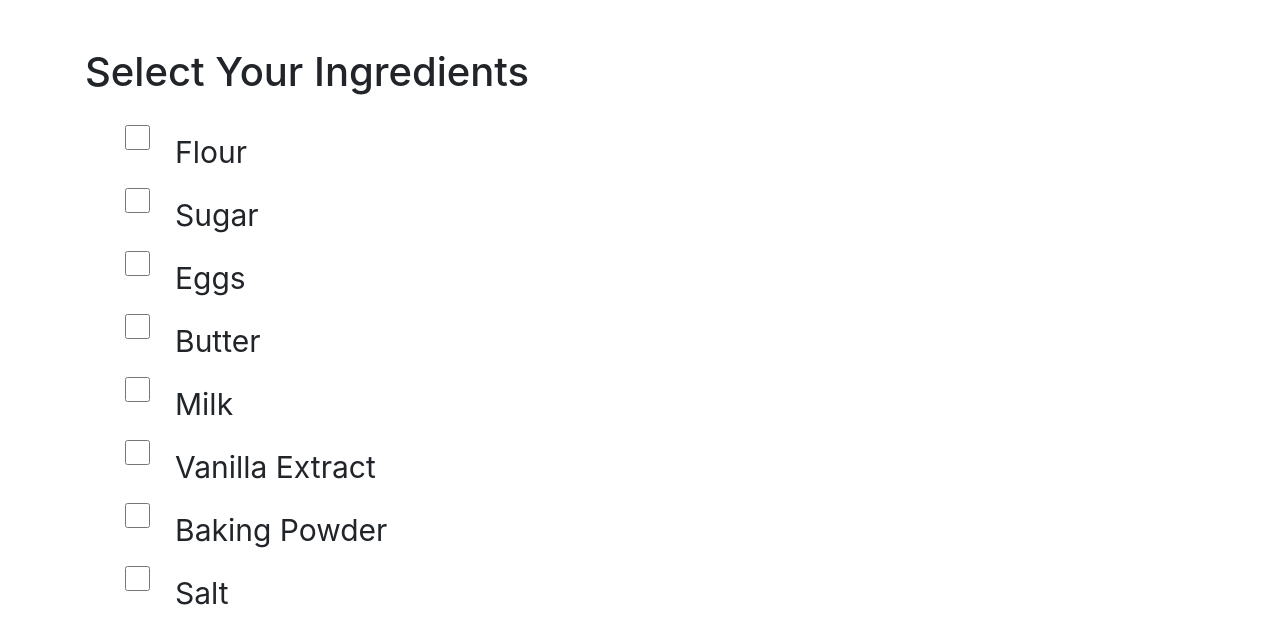
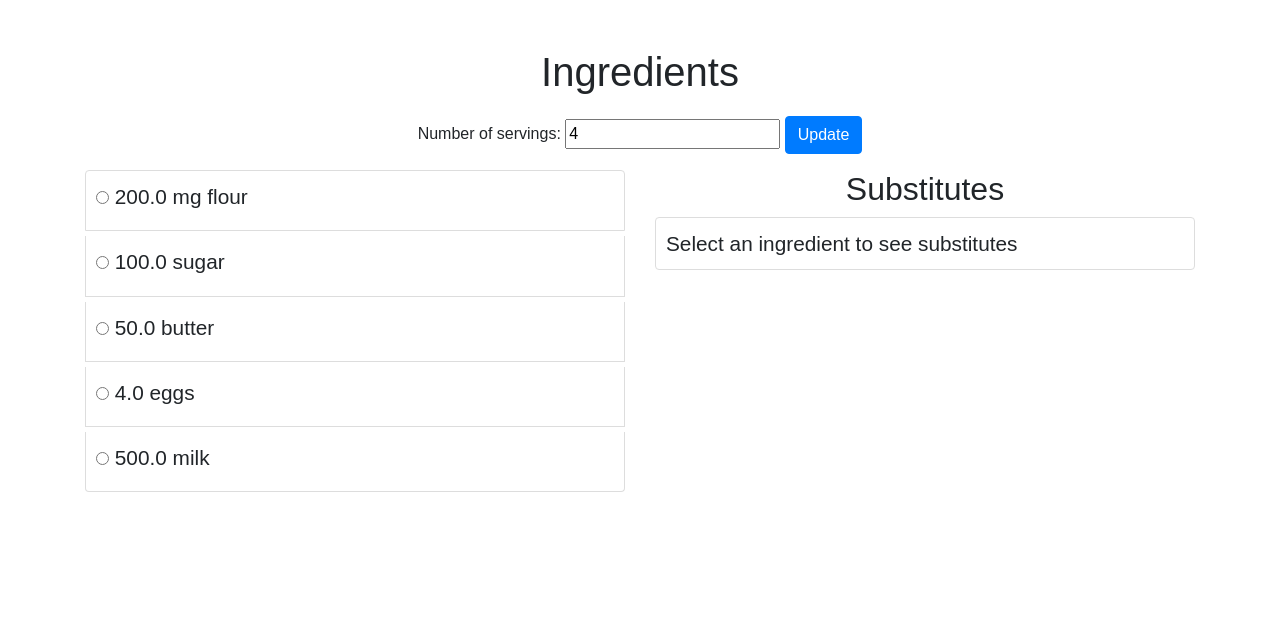
Before and after one commit to Leo-Cockerill/SSD-Mayor-Work, a Flask app: page /ingredients in a window 1280 px wide. Shown: the top 644 px of the page. Run offline with Flask 3, Linux system fonts and the light colour scheme; some libraries are stand-ins or nearby versions.

Commit message:
Add the ability to adjust the amount of people you want to serve and the ingredients adjust accordingly.

```diff
--- a/myproject/auth.py
+++ b/myproject/auth.py
@@ -1,7 +1,11 @@
-from flask import Blueprint, render_template, request, flash
+from flask import Blueprint, render_template, request, flash, jsonify
+import requests
+
 
 auth = Blueprint('auth', __name__)
 
+
+SPOONACULAR_API_KEY = 'c14b8e4dea1e4b60bd840db46f91ac82'
 
 @auth.route('/steps')
 def steps():
@@ -18,5 +22,41 @@ def steps():
 
 @auth.route('/ingredients')
 def ingredients():
-    ingredients = ['Flour', 'Sugar', 'Eggs', 'Butter', 'Milk', 'Vanilla Extract', 'Baking Powder', 'Salt']
-    return render_template("ingredients.html", ingredients=ingredients)
+    ingredients = {
+    "mg flour": 200,   # in grams
+    "sugar": 100,   # in grams
+    "butter": 50,   # in grams
+    "eggs": 4,      # count
+    "milk": 500     # in ml
+}
+    servings = request.args.get('servings', 4, type=int)
+    selected_ingredient = request.args.get('selected_ingredient', None)
+    factor = servings / 4
+
+    adjusted_ingredients = {ingredient: round(amount * factor, 2) for ingredient, amount in ingredients.items()}
+
+    substitutes = []
+    if selected_ingredient:
+            url = f'https://api.spoonacular.com/food/ingredients/substitutes?ingredientName={selected_ingredient}&apiKey={SPOONACULAR_API_KEY}'
+            response = requests.get(url)
+            data = response.json()
+
+            if 'substitutes' in data:
+                substitutes = data['substitutes']
+            else:
+                substitutes = ["No substitutes found"]
+
+    return render_template("ingredients.html", ingredients=ingredients, adjusted_ingredients=adjusted_ingredients, servings=servings, selected_ingredient=selected_ingredient, substitutes=substitutes)
+
+# @auth.route('/substitutes/<ingredient>')
+# def get_substitutes(ingredient):
+#     url = f'https://api.spoonacular.com/food/ingredients/substitutes?ingredientName={ingredient}&apiKey={SPOONACULAR_API_KEY}'
+#     response = requests.get(url)
+#     data = response.json()
+
+#     if 'substitutes' in data:
+#         substitutes = data['substitutes']
+#     else:
+#         substitutes = ["No substitutes found"]
+
+#     return jsonify(substitutes=substitutes)
--- a/myproject/static/css/new.css
+++ b/myproject/static/css/new.css
@@ -1,27 +1,27 @@
 body {
-    background-color: #ffffff;
+    font-family: Arial, sans-serif;
+}
+
+h1 {
+    margin-bottom: 20px;
+}
+
+ul.list-group {
+    list-style-type: none;
+    padding: 0;
+}
+
+ul.list-group li {
+    padding: 10px;
+    border: 1px solid #ddd;
+    margin-bottom: 5px;
+    font-size: 1.3em;
 }
 
 
-
-
-
-
-
-
-
-
-.large-label {
-    font-size: 30px;  /* Increase font size */
-    margin-left: 70px;
-    margin-top: 10px;
+input[type="checkbox"] {
+    width: 25px; /* Increase checkbox size */
+    height: 25px; /* Increase checkbox size */
+    vertical-align: middle;
+    margin-right: 10px;
 }
-
-
-.large-checkbox {
-    width:  25px;
-    height: 25px;
-    margin-left: 20px; /* Move checkbox 20px to the right */
-    margin-top: 5px; /* Move checkbox 20px down */
-    margin-right: 20px; /* Move checkbox 20px to the right */
-}
--- a/myproject/templates/ingredients.html
+++ b/myproject/templates/ingredients.html
@@ -3,34 +3,49 @@
 <head>
     <meta charset="UTF-8">
     <meta name="viewport" content="width=device-width, initial-scale=1.0">
-    <title>Ingredients List</title>
+    <title>Ingredients</title>
     <link href="https://stackpath.bootstrapcdn.com/bootstrap/4.5.2/css/bootstrap.min.css" rel="stylesheet">
     <link rel="stylesheet" href="{{ url_for('static', filename='css/new.css') }}">
 </head>
 <body>
-    <div class="container mt-5">
-        <h1 class="mb-4">Select Your Ingredients</h1>
-        <form>
-            <div class="form-group">
-                <div class="row">
-                    <div class="col-12">
-                        {% for ingredient in ingredients %}
-                            <div class="form-check mb-2">
-                                <input class="form-check-input large-checkbox" type="checkbox" id="{{ ingredient }}" name="ingredients" value="{{ ingredient }}">
-                                <label class="form-check-label large-label" for="{{ ingredient }}">
-                                    {{ ingredient }}
-                                </label>
-                            </div>
+    <div class="container">
+        <h1 class="text-center mt-5">Ingredients</h1>
+        <div class="row mt-3">
+            <div class="col-md-12 text-center">
+                <form method="GET" action="{{ url_for('auth.ingredients') }}">
+                    <label for="servings">Number of servings:</label>
+                    <input type="number" id="servings" name="servings" min="1" value="{{ servings }}">
+                    <button type="submit" class="btn btn-primary">Update</button>
+                </form>
+            </div>
+        </div>
+        <div class="row mt-3">
+            <div class="col-md-6">
+                <form method="GET" action="{{ url_for('auth.ingredients') }}">
+                    <ul class="list-group">
+                        {% for ingredient, amount in adjusted_ingredients.items() %}
+                            <li class="list-group-item">
+                                <input type="radio" id="{{ ingredient }}" name="selected_ingredient" value="{{ ingredient }}" {% if selected_ingredient == ingredient %}checked{% endif %} onchange="this.form.submit()">
+                                <label for="{{ ingredient }}"><span class="ingredient-amount">{{ amount }}</span> {{ ingredient }}</label>
+                            </li>
                         {% endfor %}
-                    </div>
-                </div>
+                    </ul>
+                </form>
             </div>
-            <!-- <button type="submit" class="btn btn-primary">Submit</button> -->
-        </form>
+            <div class="col-md-6" id="substitutes">
+                <h2 class="text-center">Substitutes</h2>
+                <ul class="list-group" id="substitute-list">
+                    {% if substitutes %}
+                        <h4>Substitutes for {{ selected_ingredient }}</h4>
+                        {% for substitute in substitutes %}
+                            <li class="list-group-item">{{ substitute }}</li>
+                        {% endfor %}
+                    {% else %}
+                        <li class="list-group-item">Select an ingredient to see substitutes</li>
+                    {% endif %}
+                </ul>
+            </div>
+        </div>
     </div>
-
-    <script src="https://code.jquery.com/jquery-3.5.1.slim.min.js"></script>
-    <script src="https://cdn.jsdelivr.net/npm/@popperjs/core@2.9.3/dist/umd/popper.min.js"></script>
-    <script src="https://stackpath.bootstrapcdn.com/bootstrap/4.5.2/js/bootstrap.min.js"></script>
 </body>
 </html>
```
Also changed, not shown: 2 other files.
